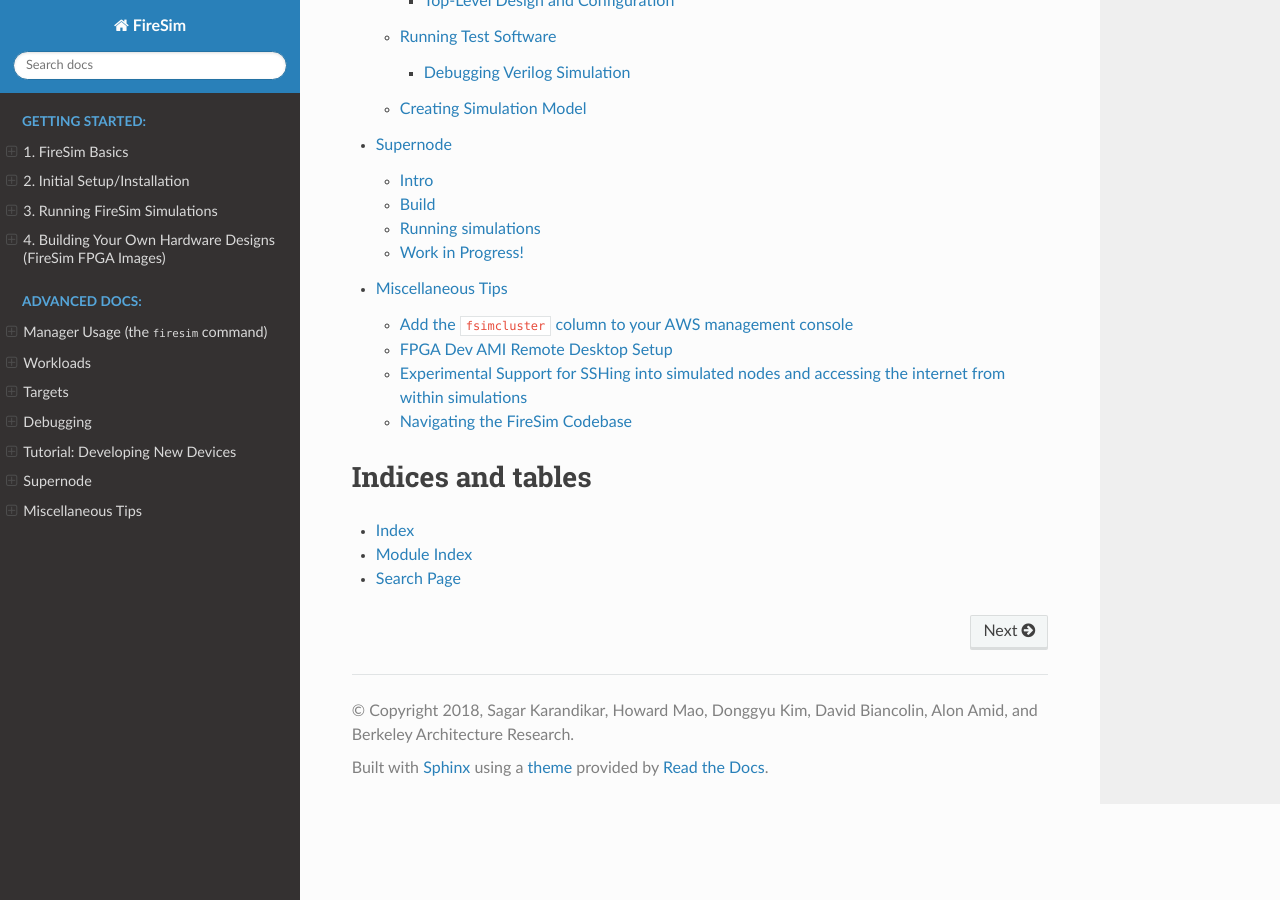
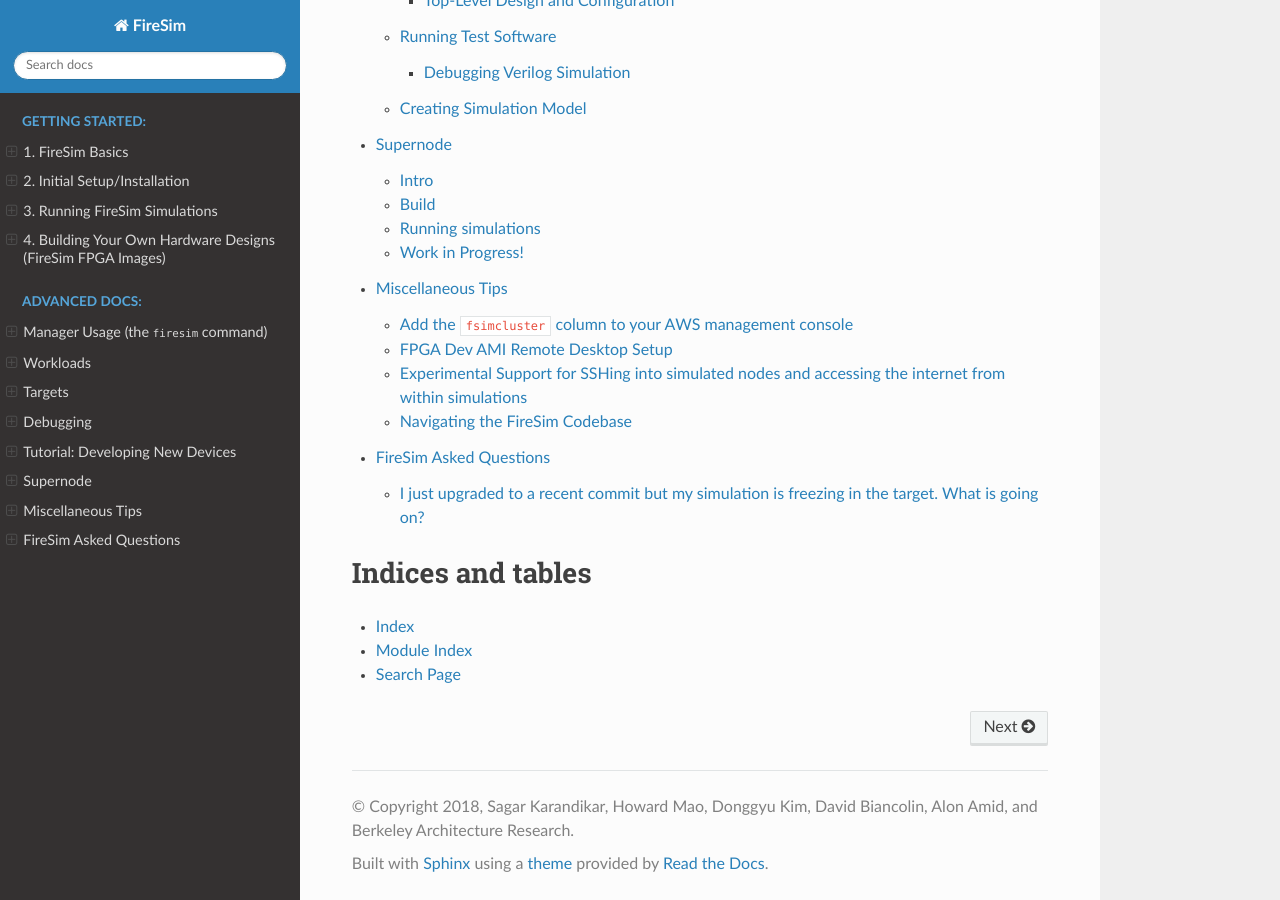
Before and after one commit to firesim/firesim, a Sphinx documentation site: the page built from docs/index.rst, in a window 1280 px wide and 900 px high, scrolled down 3650 px. Built offline with Sphinx 7.4.7 and the Read the Docs theme 2.0.0, drawn with Linux system fonts in a browser that asks for light colours; pages that are not in the unit, such as notebooks, are missing from menus; some of the changed lines change nothing that is shown.

Commit message:
Added FAQ section

```diff
--- /dev/null
+++ b/docs/Advanced-Usage/FAQs.rst
@@ -0,0 +1,18 @@
+FireSim Asked Questions
+=============================
+
+I just upgraded to a recent commit but my simulation is freezing in the target. What is going on?
+----------------------------------------------------------------------------------------------------
+
+This could be for a variety of reasons. However, one reason might be that after an AGFI bump
+your simulation will break/hang. You can check for this by looking at the commit log. To fix
+this particular problem, you should rerun the following to get new default AGFIs:
+
+::
+
+    cd firesim/
+    source sourceme-f1-manager.sh
+    firesim managerinit
+
+A general safe practice is that whenever you move to a newer commit, you should run the following command as
+a first step to make sure that the AGFIs are updated.
--- a/docs/index.rst
+++ b/docs/index.rst
@@ -29,6 +29,7 @@
    Developing-New-Devices/index
    Advanced-Usage/Supernode.rst
    Advanced-Usage/Miscellaneous-Tips.rst
+   Advanced-Usage/FAQs.rst
 
 Indices and tables
 ==================
```
